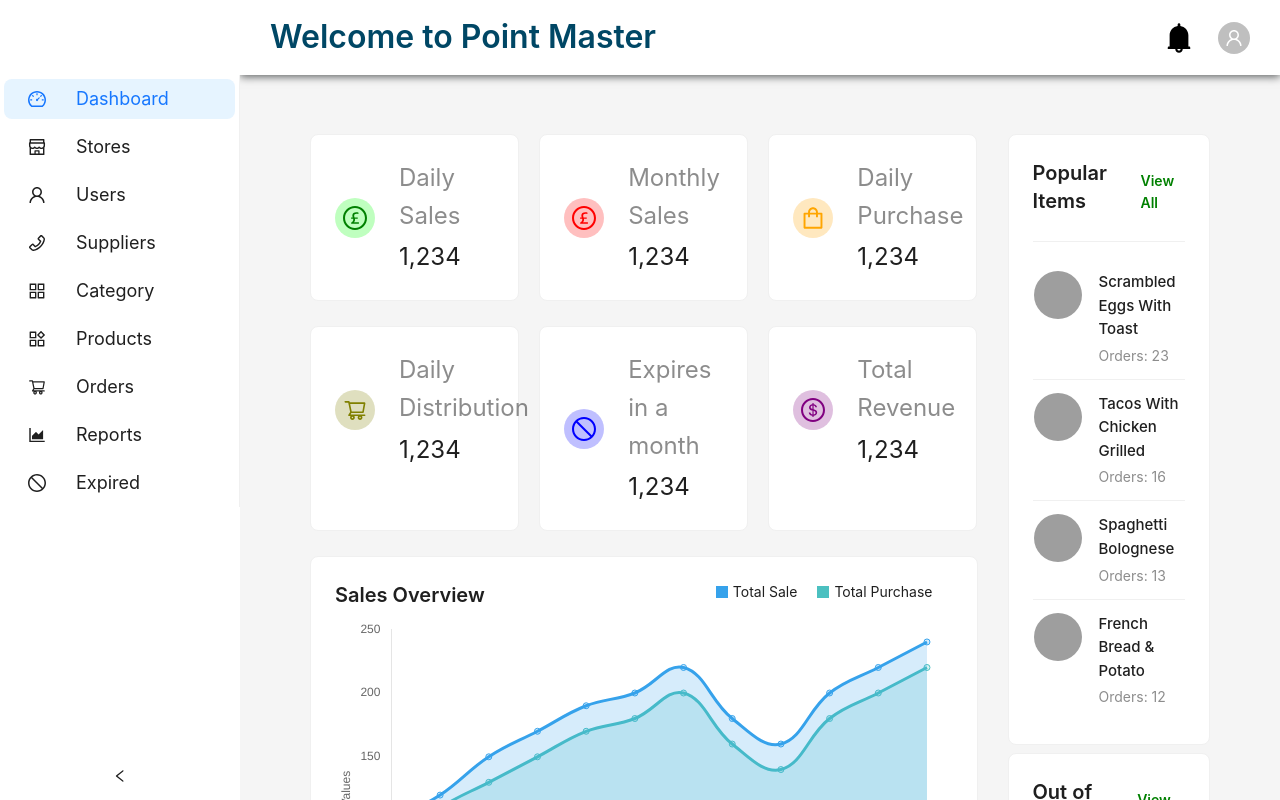
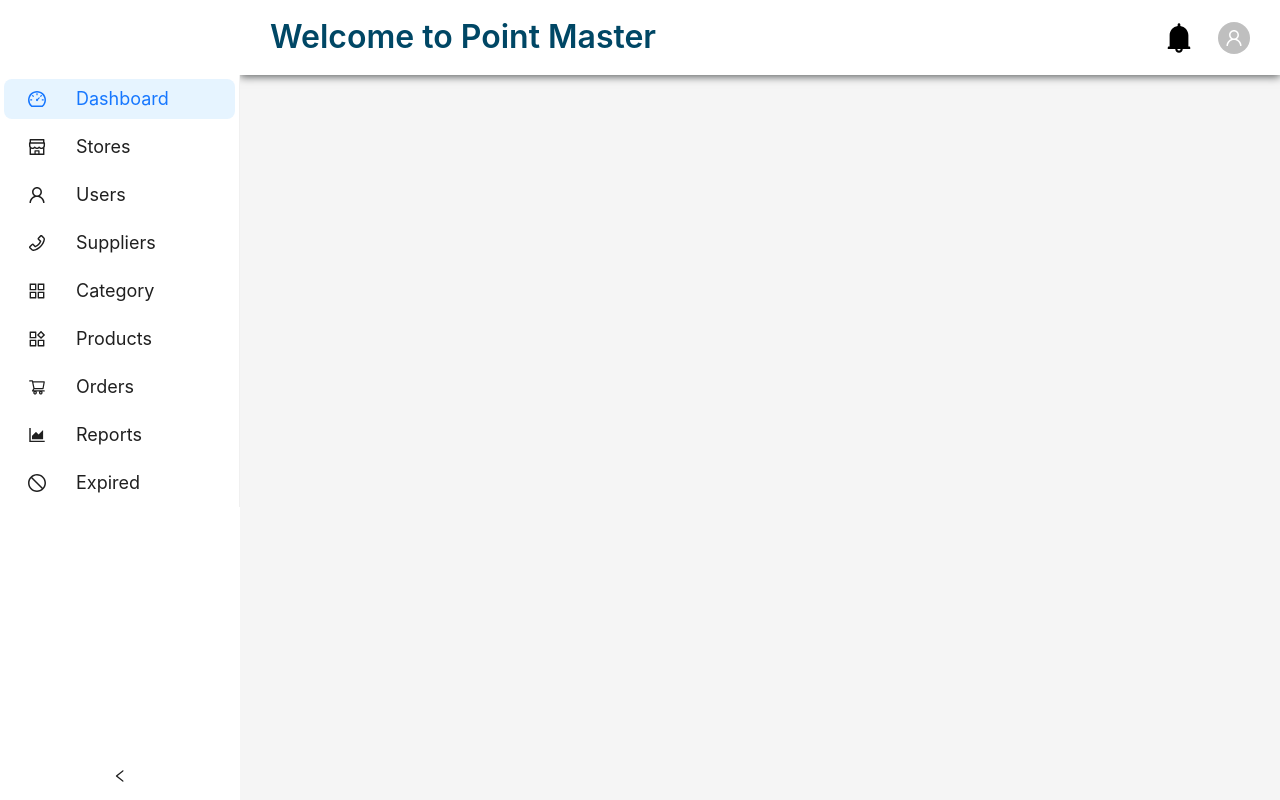
Before and after one commit to PointMaster-POS/web-management, a React (Create React App) app in the folder pointmaster/: page / in a window 1280 px wide. Shown: the top 800 px of the page. Built offline with nearby package versions, Linux system fonts and the light colour scheme; grey boxes are pictures that could not be loaded.

Commit message:
Update Content.js

```diff
--- a/pointmaster/src/components/Dashboard/Content.js
+++ b/pointmaster/src/components/Dashboard/Content.js
@@ -7,7 +7,7 @@ const Content = () => {
   return (
     <div className='content'>
       {/* <InventoryRoutes /> */}
-      <OwnerRoutes />
+      <InventoryRoutes />
     </div>
   )
 }
```
